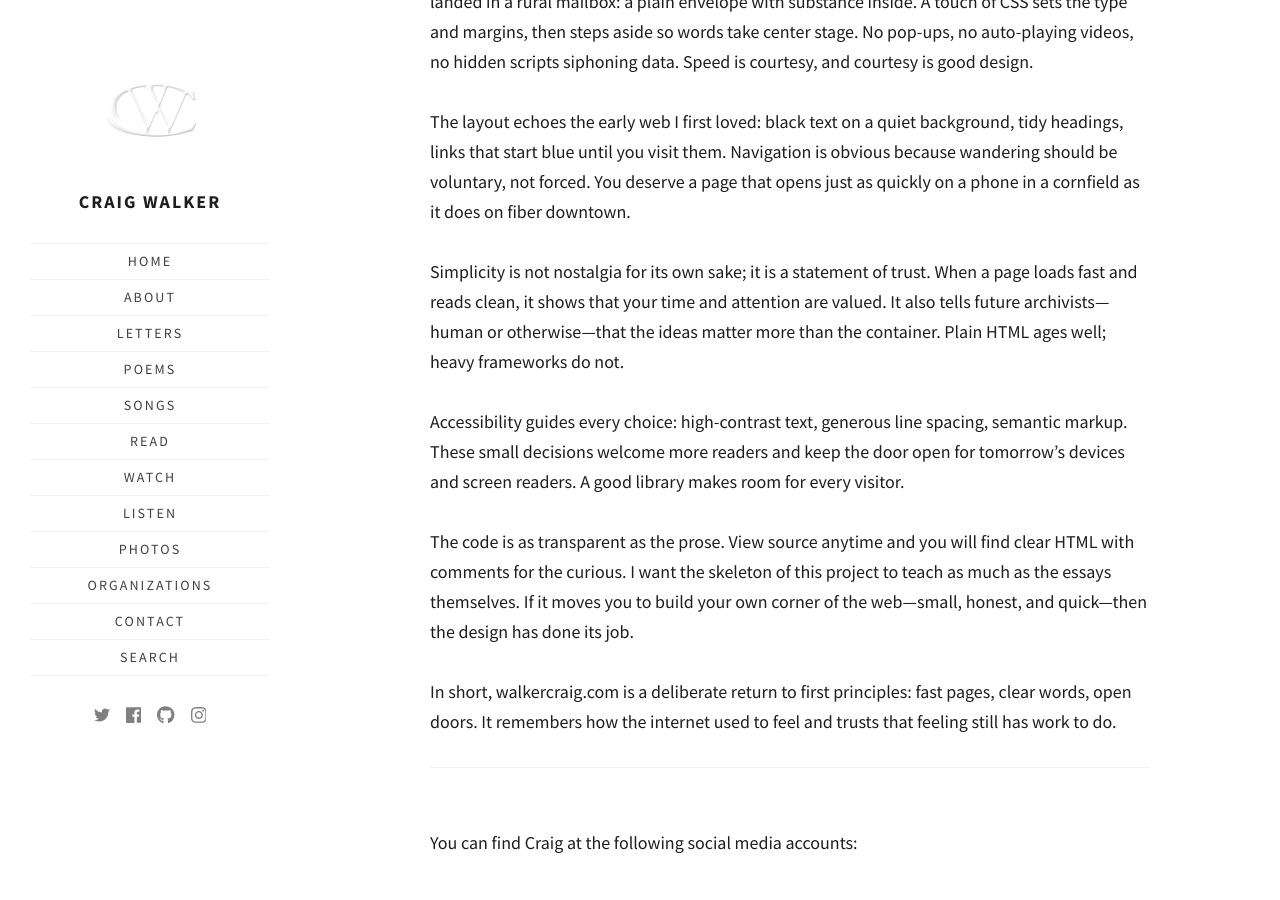
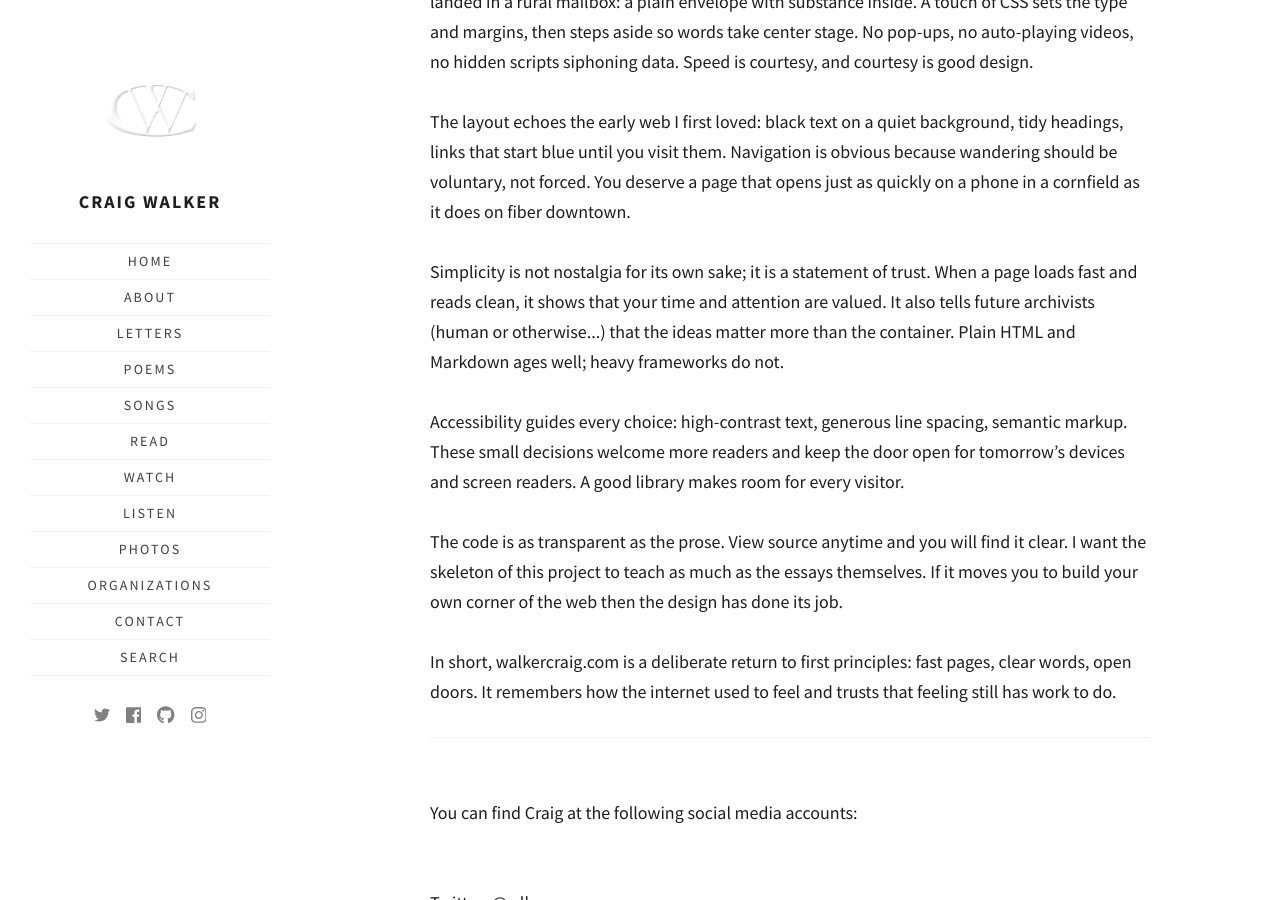
Before and after one commit to walkercraig/walkercraig, a Jekyll site: the page built from about-this-site.html, in a window 1280 px wide and 900 px high, scrolled down 4073 px. Built offline with Jekyll 4.4.1, drawn with Linux system fonts in a browser that asks for light colours; some web fonts are replaced.

Commit message:
Update about-this-site.html

```diff
--- a/about-this-site.html
+++ b/about-this-site.html
@@ -41,11 +41,11 @@ title: About This Site
 
   <p>The layout echoes the early web I first loved: black text on a quiet background, tidy headings, links that start blue until you visit them. Navigation is obvious because wandering should be voluntary, not forced. You deserve a page that opens just as quickly on a phone in a cornfield as it does on fiber downtown.</p>
 
-  <p>Simplicity is not nostalgia for its own sake; it is a statement of trust. When a page loads fast and reads clean, it shows that your time and attention are valued. It also tells future archivists—human or otherwise—that the ideas matter more than the container. Plain HTML ages well; heavy frameworks do not.</p>
+  <p>Simplicity is not nostalgia for its own sake; it is a statement of trust. When a page loads fast and reads clean, it shows that your time and attention are valued. It also tells future archivists (human or otherwise...) that the ideas matter more than the container. Plain HTML and Markdown ages well; heavy frameworks do not.</p>
 
   <p>Accessibility guides every choice: high-contrast text, generous line spacing, semantic markup. These small decisions welcome more readers and keep the door open for tomorrow’s devices and screen readers. A good library makes room for every visitor.</p>
 
-  <p>The code is as transparent as the prose. View source anytime and you will find clear HTML with comments for the curious. I want the skeleton of this project to teach as much as the essays themselves. If it moves you to build your own corner of the web—small, honest, and quick—then the design has done its job.</p>
+  <p>The code is as transparent as the prose. View source anytime and you will find it clear. I want the skeleton of this project to teach as much as the essays themselves. If it moves you to build your own corner of the web then the design has done its job.</p>
 
   <p>In short, walkercraig.com is a deliberate return to first principles: fast pages, clear words, open doors. It remembers how the internet used to feel and trusts that feeling still has work to do.</p>
 </section>
```
